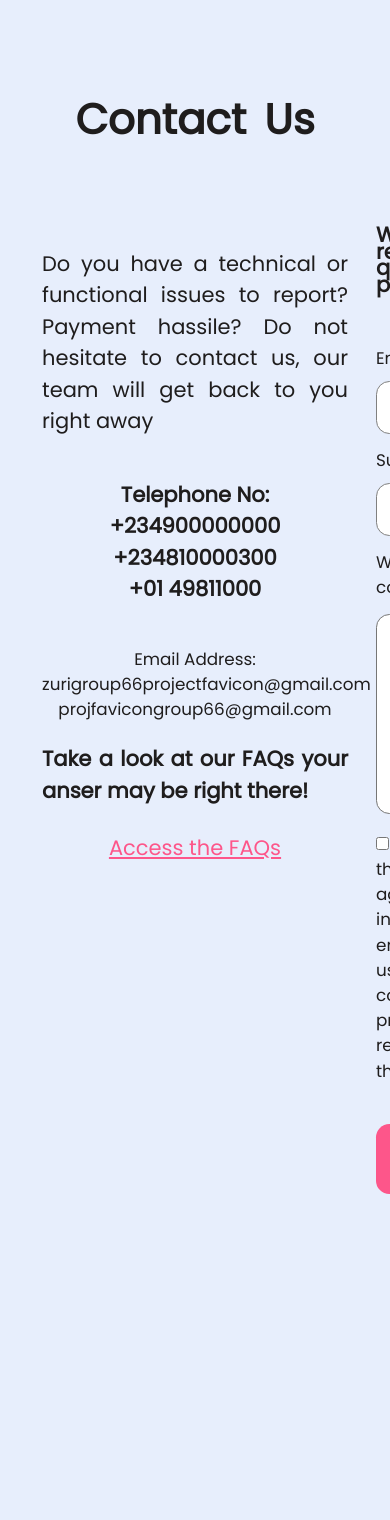
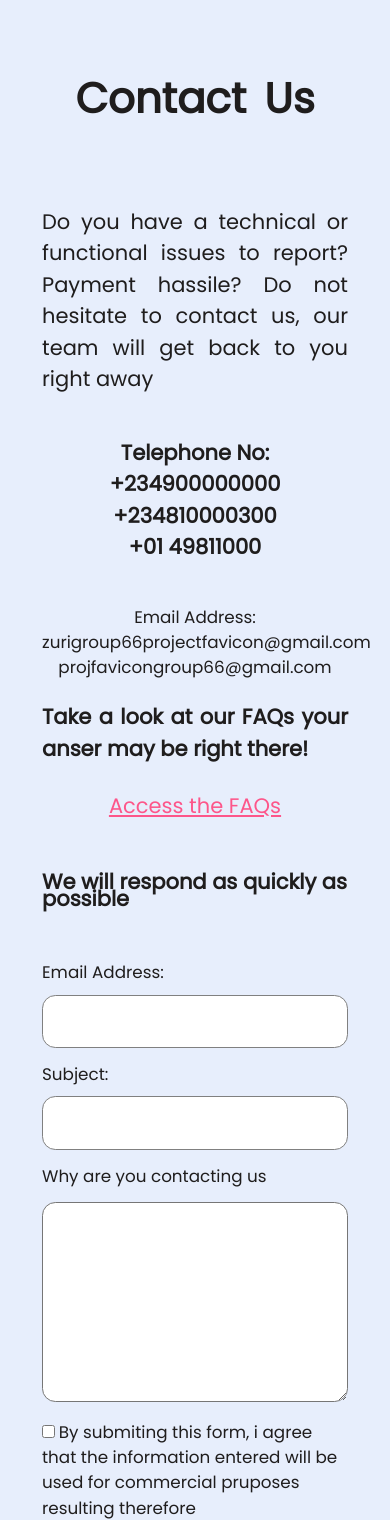
Before and after one commit to zuri-training/favicon-gen-team-66, a Django app: template frontend/templates/account/contact.html in a window 390 px wide; the page is wider, and only the part inside the window is pictured. Shown: the top 1520 px of that part. Before the commit the page ends 1194 px from the top of that part, so only its background shows below. Run offline with Django 4.2, Linux system fonts and the light colour scheme; the template is opened without the code that fills it, so the values that code supplies are empty.

Commit message:
add mofified design for mobile view

```diff
--- a/frontend/static/account/contact.css
+++ b/frontend/static/account/contact.css
@@ -158,6 +158,10 @@ button:hover{
         flex-direction:column;
     }
 
+    .content{
+        display: block;
+}
+
     .intro {
         width: 100%;
         padding: 1em;
@@ -170,7 +174,7 @@ button:hover{
 
 h1 {
     text-align: center;
-    margin: 2em 0;
+    margin: 1.5em 0;
 
 }
 
```
